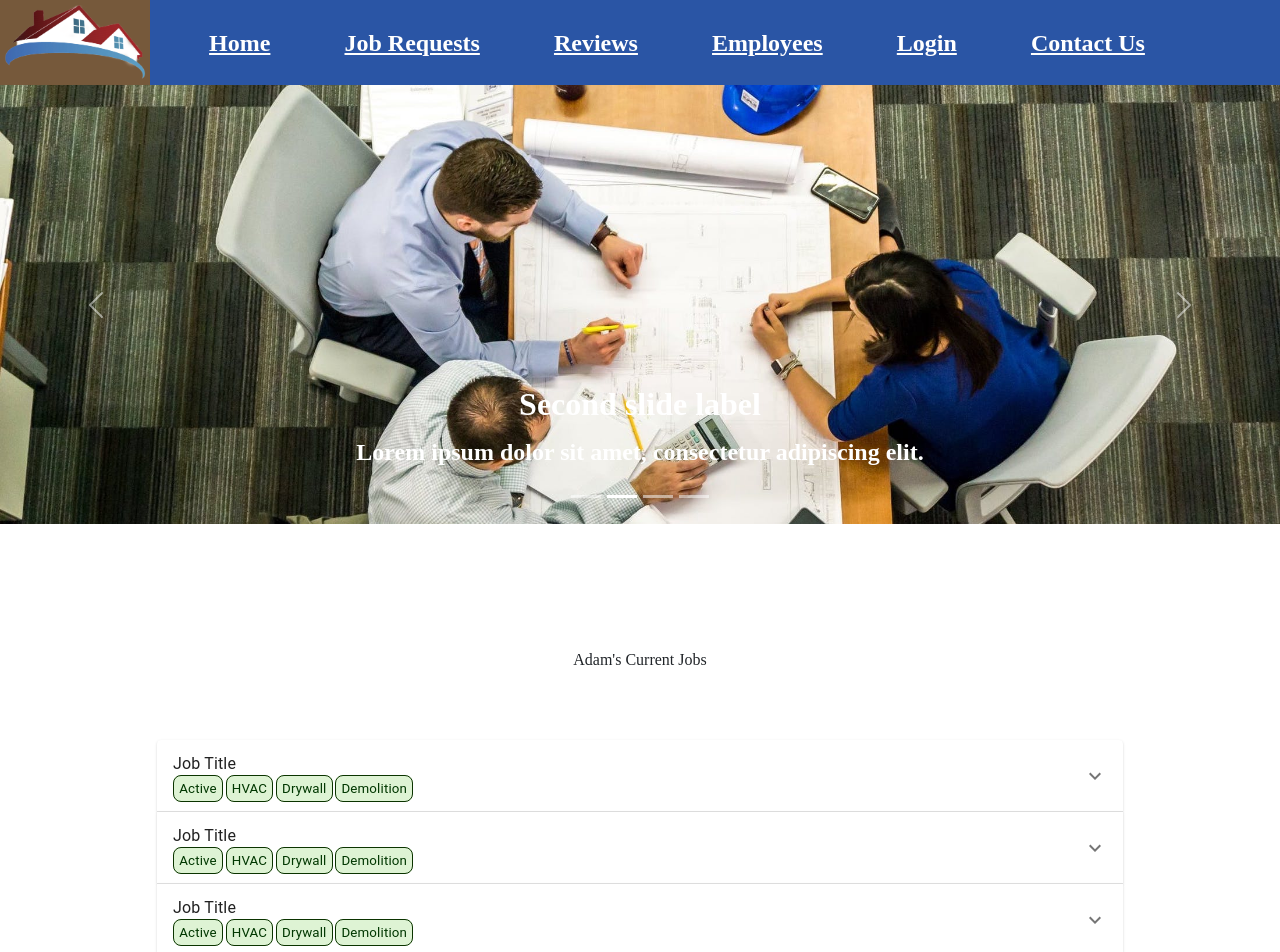
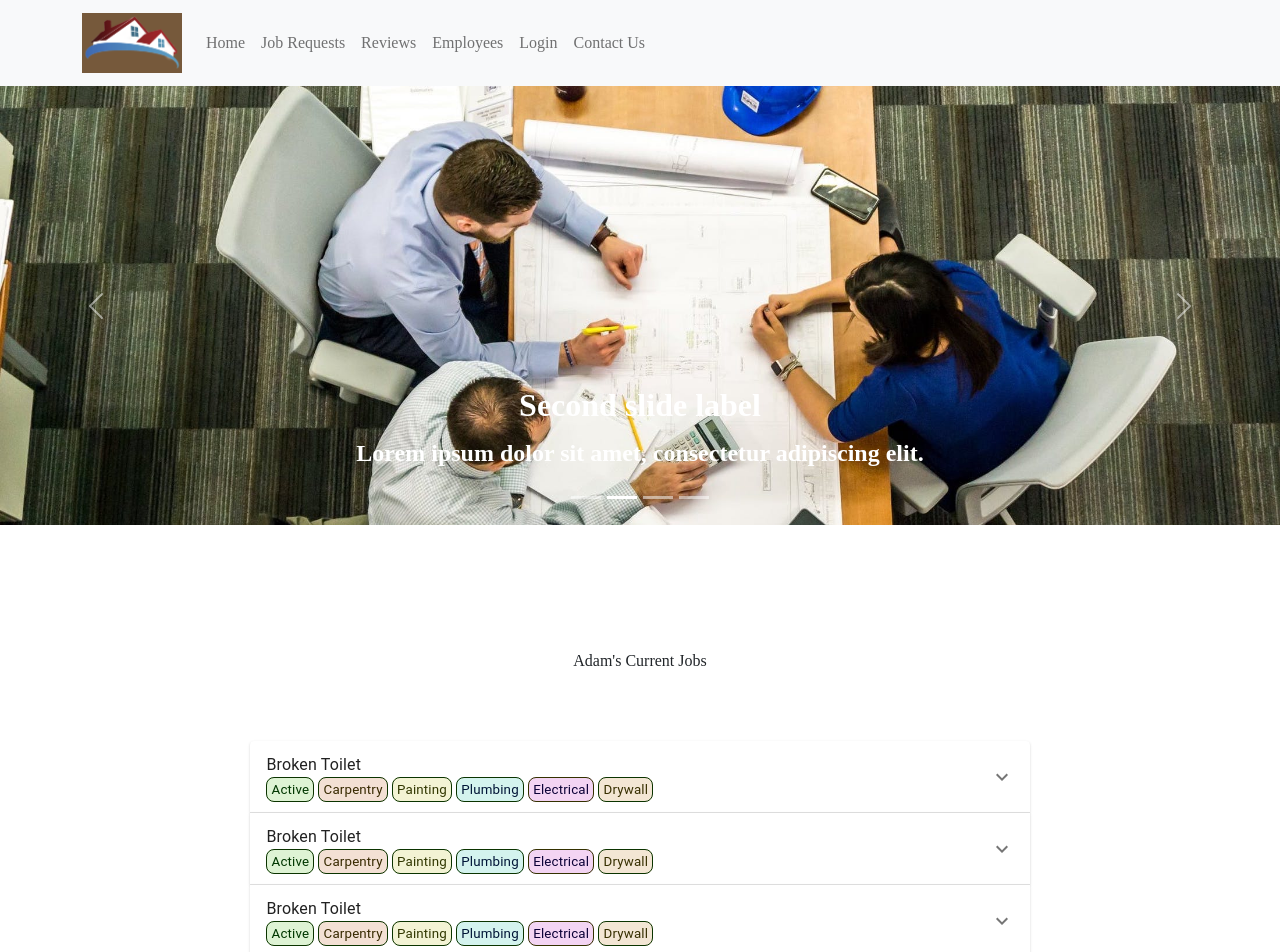
Before and after one commit to RFC2207-Khazad-Dum/DuguidConstruction, a Next.js app: page /clientportal in a window 1280 px wide. Shown: the top 952 px of the page. Built offline with nearby package versions, Linux system fonts and the light colour scheme.

Commit message:
add collapsable nav bar and change colors for job tags in accordian

```diff
--- a/components/ClientJobItem.js
+++ b/components/ClientJobItem.js
@@ -6,8 +6,18 @@ import Typography from '@mui/material/Typography';
 import ExpandMoreIcon from '@mui/icons-material/ExpandMore';
 import styles from '../styles/Jobs.module.css'
 
+const job = {
+  title: "Broken Toilet",
+  address: "1234 N Main St, Somewhere, KS 12345",
+  client: "Adam Polk",
+  assignedEmployee: "Jacob Gramer",
+  media: "Some Images",
+  description: "My toilet is leaking from the back. I've tried shutting off the water valve and it's still leaking.",
+  categories: ['Carpentry', 'Painting', 'Plumbing', 'Electrical', 'Drywall'],
+  date: "Jan 06 2019"
+}
 
-export default function ClientJobList({ job }) {
+export default function ClientJobList() {
   return (
       <Accordion>
         <AccordionSummary
@@ -15,24 +25,33 @@ export default function ClientJobList({ job }) {
           aria-controls="panel1a-content"
           id="panel1a-header"
         >
-          <Typography>Job Title <span className={styles.active}>Active</span><span className={styles.active}>HVAC</span><span className={styles.active}>Drywall</span><span className={styles.active}>Demolition</span></Typography>
+          <Typography>{job.title} <span className={styles.active}>Active</span>
+          {job.categories.map((category) => (
+            <span className={styles[category]}>{category}</span>
+          ))}
+          </Typography>
         </AccordionSummary>
         <AccordionDetails>
           <Typography>
-            <b>Description</b>: Ipsum dolor sit amet, consectetur adipiscing elit. Suspendisse
-            malesuada lacus ex, sit amet blandit leo lobortis eget.
+            <b>Description</b>: {job.description}
           </Typography>
           <Typography>
-            <b>Services</b>: Drywall, HVAC, Demolition
+            <b>Services</b>: {job.categories.map((category, index) => {
+              if (job.categories[index + 1] === undefined) {
+                return category;
+              } else {
+                return category + ', '
+              }
+            })}
           </Typography>
           <Typography>
-            <b>Location</b>: 1234 Main St, Sometown, ST, 12345
+            <b>Location</b>: {job.address}
           </Typography>
           <Typography>
-            <b>Assigned Employee</b>: Jacob Gramer
+            <b>Assigned Employee</b>: {job.assignedEmployee}
           </Typography>
           <Typography>
-            <b>Attachments</b>: Some pictures
+            <b>Attachments</b>: {job.media}
           </Typography>
         </AccordionDetails>
       </Accordion>
--- a/components/Layout.js
+++ b/components/Layout.js
@@ -1,12 +1,12 @@
 import React, { useState, useEffect } from 'react';
-import Nav from './Nav'
+import Navigation from './Nav'
 import Header from './Header'
 import ContactUs from './ContactUs.js'
 
 const Layout = ({children}) => {
   return (
     <>
-      <Nav/>
+      <Navigation/>
       <Header/>
       <div>
         <main>{children}</main>
--- a/components/Nav.js
+++ b/components/Nav.js
@@ -1,33 +1,62 @@
 import React, { useState, useEffect } from 'react';
 import styles from '../styles/Nav.module.css';
 import Link from 'next/link';
+import Container from 'react-bootstrap/Container';
+import Nav from 'react-bootstrap/Nav';
+import Navbar from 'react-bootstrap/Navbar';
+import NavDropdown from 'react-bootstrap/NavDropdown';
 
-const Nav = () => {
+const Navigation = () => {
   return (
-    <nav className={styles.nav}>
-      <ul>
-        <img src="/img/dc-logo.png"/>
-        <li>
-          <Link href='/'><a className={styles.link}>Home</a></Link>
-        </li>
-        <li>
-          <Link href='/clientportal'><a className={styles.link}>Job Requests</a></Link>
-        </li>
-        <li>
-          <Link href='/reviews'><a className={styles.link}>Reviews</a></Link>
-        </li>
-        <li>
-          <Link href='/employeeportal'><a className={styles.link}>Employees</a></Link>
-        </li>
-        <li>
-          <Link href='/login'><a className={styles.link}>Login</a></Link>
-        </li>
-        <li>
-          <Link href='/contact'><a className={styles.link}>Contact Us</a></Link>
-        </li>
-      </ul>
-    </nav>
+    <Navbar bg="light" expand="lg">
+    <Container>
+    <Navbar.Brand href="#home">
+            <img
+              alt=""
+              src="/img/dc-logo.png"
+              width="100"
+              height="60"
+              className="d-inline-block align-top"
+            />
+          </Navbar.Brand>
+      <Navbar.Toggle aria-controls="basic-navbar-nav" />
+      <Navbar.Collapse id="basic-navbar-nav">
+        <Nav className="me-auto">
+          <Nav.Link href="/">Home</Nav.Link>
+          <Nav.Link href="/clientportal">Job Requests</Nav.Link>
+          <Nav.Link href="/reviews">Reviews</Nav.Link>
+          <Nav.Link href="/employeeportal">Employees</Nav.Link>
+          <Nav.Link href="/login">Login</Nav.Link>
+          <Nav.Link href="/contact">Contact Us</Nav.Link>
+
+        </Nav>
+      </Navbar.Collapse>
+    </Container>
+  </Navbar>
+    // <nav className={styles.nav}>
+    //   <ul>
+    //     <img src="/img/dc-logo.png"/>
+    //     <li>
+    //       <Link href='/'><a className={styles.link}>Home</a></Link>
+    //     </li>
+    //     <li>
+    //       <Link href='/clientportal'><a className={styles.link}>Job Requests</a></Link>
+    //     </li>
+    //     <li>
+    //       <Link href='/reviews'><a className={styles.link}>Reviews</a></Link>
+    //     </li>
+    //     <li>
+    //       <Link href='/employeeportal'><a className={styles.link}>Employees</a></Link>
+    //     </li>
+    //     <li>
+    //       <Link href='/login'><a className={styles.link}>Login</a></Link>
+    //     </li>
+    //     <li>
+    //       <Link href='/contact'><a className={styles.link}>Contact Us</a></Link>
+    //     </li>
+    //   </ul>
+    // </nav>
   );
 }
 
-export default Nav;
+export default Navigation;
--- a/pages/clientportal.js
+++ b/pages/clientportal.js
@@ -14,7 +14,6 @@ export default function Jobs() {
   const handleShow = () => setShow(true);
   return(
     <>
-    {/* <Layout> */}
     <Head>
       <title>Duguid Construction</title>
       <link rel="icon" href="/favicon.ico" />
@@ -27,7 +26,6 @@ export default function Jobs() {
       <button className={styles.addJobBtn} onClick={handleShow}>+ &nbsp;Add a Job</button>
       <JobModal show={show} handleClose={handleClose} />
     </div>
-    {/* </Layout> */}
     </>
   )
 }
--- a/styles/Jobs.module.css
+++ b/styles/Jobs.module.css
@@ -24,7 +24,79 @@
   background-color: rgba(161, 222, 133, 0.354);
   color: rgb(0, 55, 0);
   border-radius: 8px;
-  padding: 2%;
+  padding: 1%;
   font-size: smaller;
   margin-right: 1%;
 }
+.Carpentry {
+  border: 1px solid rgb(11, 52, 0);
+  background-color: rgba(222, 167, 133, 0.354);
+  color: rgb(55, 41, 0);
+  border-radius: 8px;
+  padding: 1%;
+  font-size: smaller;
+  margin-right: 1%;
+}
+.Painting {
+  border: 1px solid rgb(11, 52, 0);
+  background-color: rgba(222, 221, 133, 0.354);
+  color: rgb(49, 55, 0);
+  border-radius: 8px;
+  padding: 1%;
+  font-size: smaller;
+  margin-right: 1%;
+}
+.Plumbing {
+  border: 1px solid rgb(11, 52, 0);
+  background-color: rgba(133, 222, 207, 0.354);
+  color: rgb(0, 21, 55);
+  border-radius: 8px;
+  padding: 1%;
+  font-size: smaller;
+  margin-right: 1%;
+}
+.Electrical {
+  border: 1px solid rgb(52, 50, 0);
+  background-color: rgba(222, 133, 222, 0.354);
+  color: rgb(11, 0, 55);
+  border-radius: 8px;
+  padding: 1%;
+  font-size: smaller;
+  margin-right: 1%;
+}
+.Drywall {
+  border: 1px solid rgb(11, 52, 0);
+  background-color: rgba(222, 184, 133, 0.354);
+  color: rgb(55, 47, 0);
+  border-radius: 8px;
+  padding: 1%;
+  font-size: smaller;
+  margin-right: 1%;
+}
+.Concrete {
+  border: 1px solid rgb(11, 52, 0);
+  background-color: rgba(240, 208, 182, 0.354);
+  color: rgb(42, 55, 0);
+  border-radius: 8px;
+  padding: 1%;
+  font-size: smaller;
+  margin-right: 1%;
+}
+.Demolition {
+  border: 1px solid rgb(11, 52, 0);
+  background-color: rgba(222, 133, 161, 0.354);
+  color: rgb(55, 0, 53);
+  border-radius: 8px;
+  padding: 1%;
+  font-size: smaller;
+  margin-right: 1%;
+}
+.HVAC {
+  border: 1px solid rgb(11, 52, 0);
+  background-color: rgba(155, 133, 222, 0.295);
+  color: rgb(24, 0, 55);
+  border-radius: 8px;
+  padding: 1%;
+  font-size: smaller;
+  margin-right: 1%;
+}
--- a/styles/Nav.module.css
+++ b/styles/Nav.module.css
@@ -41,3 +41,7 @@
 .nav ul li :hover {
   color: rgb(143, 196, 228) !important;
 }
+
+.logo {
+  width: 5%;
+}
```
